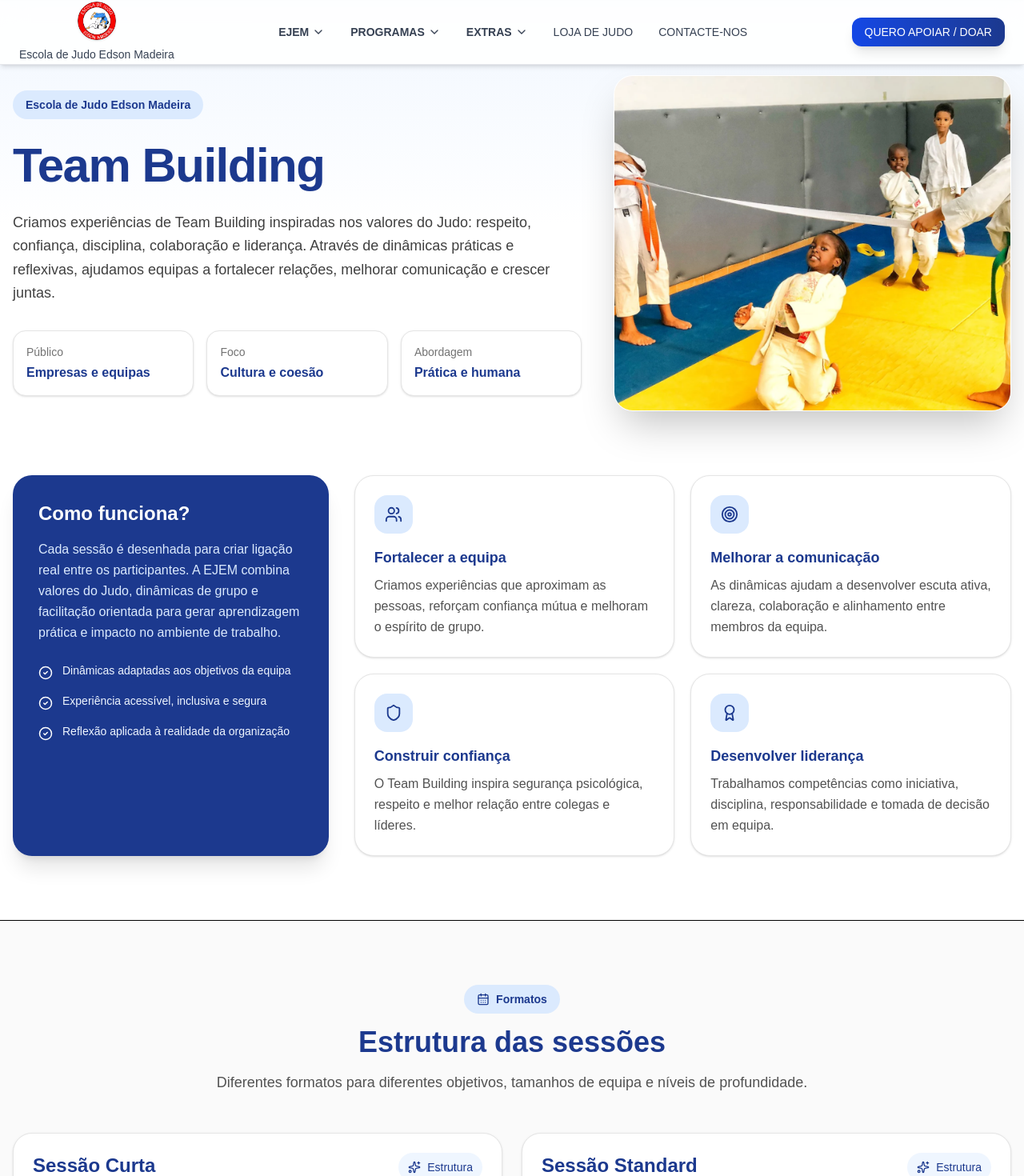
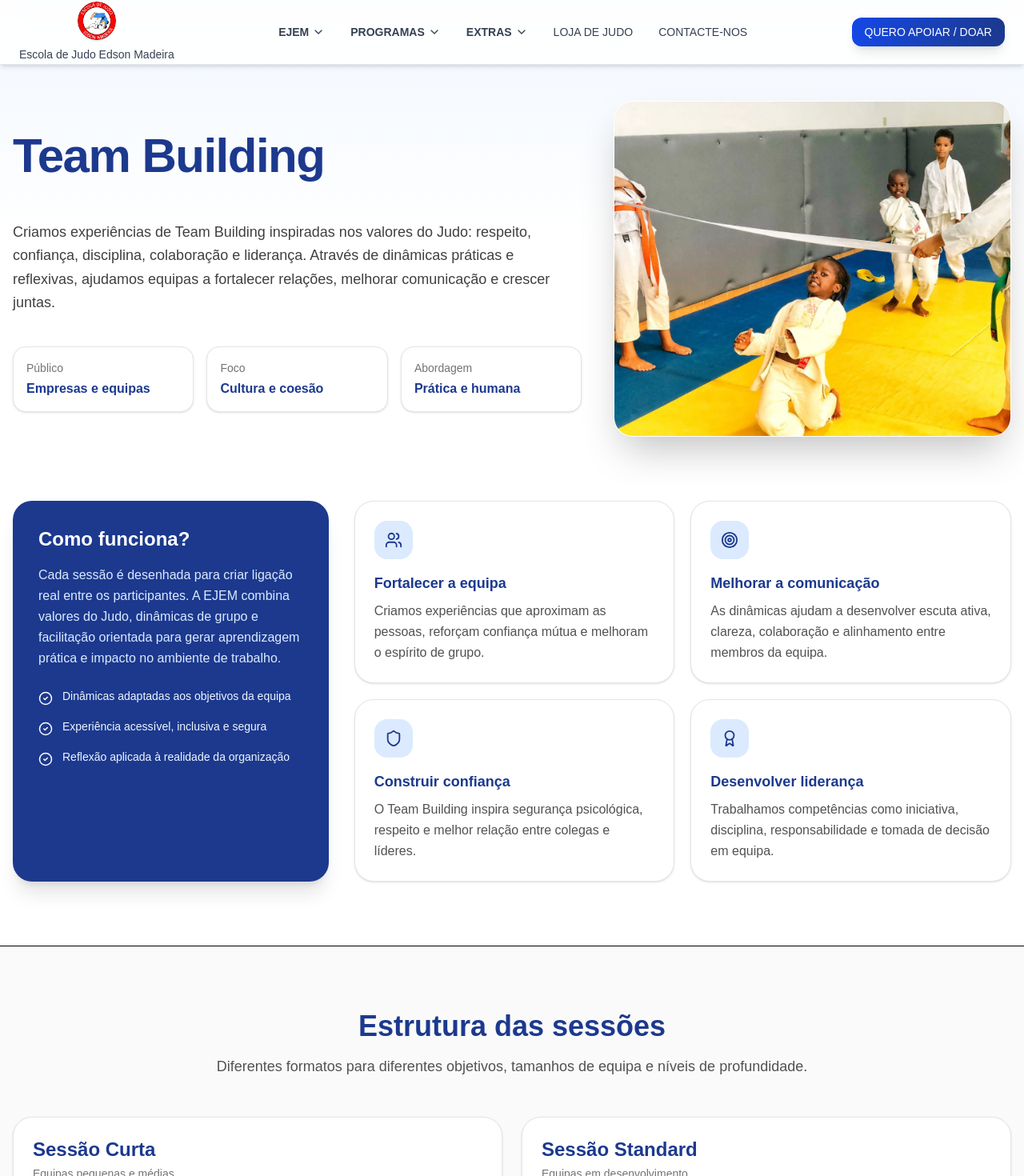
Before and after one commit to NiltonNovele/escola-de-judo-edson-madeira, a Next.js app: page /teambuilding in a window 1280 px wide. Shown: the part 34-1504 px from the top of the page at 80% size. Built offline with nearby package versions, Linux system fonts and the light colour scheme.

Commit message:
update Team Building page

```diff
--- a/src/pages/aulas.tsx
+++ b/src/pages/aulas.tsx
@@ -126,10 +126,10 @@ export default function AulasPage() {
       <Navbar />
       {/* HERO */}
       <section className="pt-28 sm:pt-32 pb-14 sm:pb-20 px-4 bg-gradient-to-b from-blue-50 via-white to-white">
-        <div className="max-w-7xl mx-auto grid grid-cols-1 lg:grid-cols-12 gap-10 items-center">
+        <div className="mt-8 max-w-7xl mx-auto grid grid-cols-1 lg:grid-cols-12 gap-10 items-center">
           <div className="lg:col-span-7">
 
-            <h1 className="mt-4 text-4xl sm:text-5xl lg:text-6xl font-extrabold text-blue-900 tracking-tight leading-tight">
+            <h1 className="text-4xl sm:text-5xl lg:text-6xl font-extrabold text-blue-900 tracking-tight leading-tight">
               Aulas de Judo
             </h1>
 
--- a/src/pages/teambuilding.tsx
+++ b/src/pages/teambuilding.tsx
@@ -95,7 +95,7 @@ const faqs = [
     a: "Não. Podemos trabalhar com empresas, escolas, organizações, associações, equipas desportivas e grupos comunitários.",
   },
   {
-    q: "As atividades são físicas?",
+    q: "As actividades são físicas?",
     a: "Algumas dinâmicas podem envolver movimento, mas o nível é ajustado ao perfil do grupo. O foco é sempre inclusão, segurança e participação.",
   },
   {
@@ -115,24 +115,21 @@ export default function TeamBuildingPage() {
 
       {/* HERO */}
       <section className="pt-28 sm:pt-32 pb-14 sm:pb-20 px-4 bg-gradient-to-b from-blue-50 via-white to-white">
-        <div className="max-w-7xl mx-auto grid grid-cols-1 lg:grid-cols-12 gap-10 items-center">
+        <div className="mt-8 max-w-7xl mx-auto grid grid-cols-1 lg:grid-cols-12 gap-10 items-center">
           <div className="lg:col-span-7">
-            <div className="inline-flex items-center rounded-full bg-blue-100 text-blue-900 px-4 py-2 text-sm font-semibold mb-5">
-              Escola de Judo Edson Madeira
-            </div>
 
             <h1 className="text-4xl sm:text-5xl lg:text-6xl font-extrabold text-blue-900 tracking-tight leading-tight">
               Team Building
             </h1>
 
-            <p className="mt-5 max-w-2xl text-base sm:text-lg text-neutral-700 leading-relaxed">
+            <p className="mt-11 max-w-2xl text-base sm:text-lg text-neutral-700 leading-relaxed">
               Criamos experiências de Team Building inspiradas nos valores do
               Judo: respeito, confiança, disciplina, colaboração e liderança.
               Através de dinâmicas práticas e reflexivas, ajudamos equipas a
               fortalecer relações, melhorar comunicação e crescer juntas.
             </p>
 
-            <div className="mt-8 grid grid-cols-1 sm:grid-cols-3 gap-4">
+            <div className="mt-10 grid grid-cols-1 sm:grid-cols-3 gap-4">
               <div className="rounded-2xl border border-neutral-200 bg-white p-4 shadow-sm">
                 <p className="text-sm text-neutral-500">Público</p>
                 <p className="mt-1 font-bold text-blue-900">Empresas e equipas</p>
@@ -223,10 +220,6 @@ export default function TeamBuildingPage() {
       <section id="formatos" className="py-16 sm:py-20 px-4 bg-neutral-50 border-y">
         <div className="max-w-7xl mx-auto">
           <div className="text-center max-w-3xl mx-auto">
-            <div className="inline-flex items-center gap-2 rounded-full bg-blue-100 text-blue-900 px-4 py-2 text-sm font-semibold mb-4">
-              <CalendarDays size={16} />
-              Formatos
-            </div>
             <h2 className="text-3xl sm:text-4xl font-extrabold text-blue-900">
               Estrutura das sessões
             </h2>
@@ -248,10 +241,6 @@ export default function TeamBuildingPage() {
                     <p className="text-sm text-neutral-500 mt-1">{group.audience}</p>
                   </div>
 
-                  <div className="inline-flex items-center gap-2 rounded-full bg-blue-50 text-blue-900 px-3 py-2 text-sm font-medium">
-                    <Sparkles size={16} />
-                    Estrutura
-                  </div>
                 </div>
 
                 <div className="mt-6 space-y-3">
```
